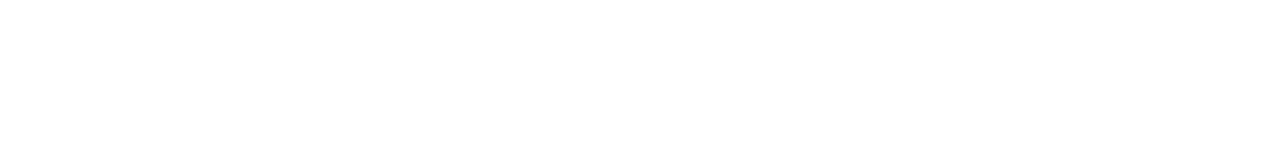
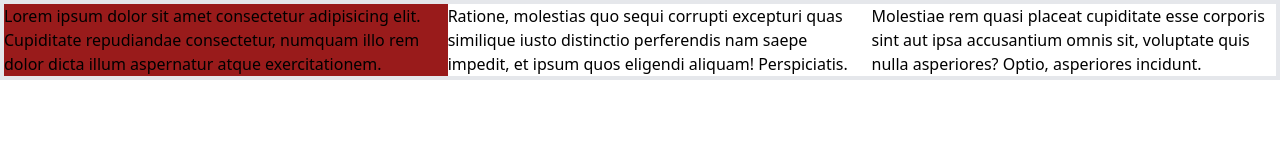
Before and after one commit to pavkodev/colourTrick-remastered, a website: page index.html in a window 1280 px wide. Drawn offline with Linux system fonts and the light colour scheme.

Commit message:
fixed proper path for content module

```diff
--- a/index.html
+++ b/index.html
@@ -6,5 +6,20 @@
     <link rel="stylesheet" href="./public/output.css" />
     <title>Document</title>
   </head>
-  <body></body>
+  <body>
+    <main class="flex items-center justify-center border-4">
+      <p class="bg-red-800">
+        Lorem ipsum dolor sit amet consectetur adipisicing elit. Cupiditate repudiandae consectetur,
+        numquam illo rem dolor dicta illum aspernatur atque exercitationem.
+      </p>
+      <p>
+        Ratione, molestias quo sequi corrupti excepturi quas similique iusto distinctio perferendis
+        nam saepe impedit, et ipsum quos eligendi aliquam! Perspiciatis.
+      </p>
+      <p>
+        Molestiae rem quasi placeat cupiditate esse corporis sint aut ipsa accusantium omnis sit,
+        voluptate quis nulla asperiores? Optio, asperiores incidunt.
+      </p>
+    </main>
+  </body>
 </html>
--- a/tailwind.config.js
+++ b/tailwind.config.js
@@ -1,6 +1,6 @@
 /** @type {import('tailwindcss').Config} */
 module.exports = {
-  content: ["./src/**/*.{html,js}"],
+  content: ["./*.{html,js}"],
   theme: {
     extend: {},
   },
```
Also changed, not shown: public/output.css.
